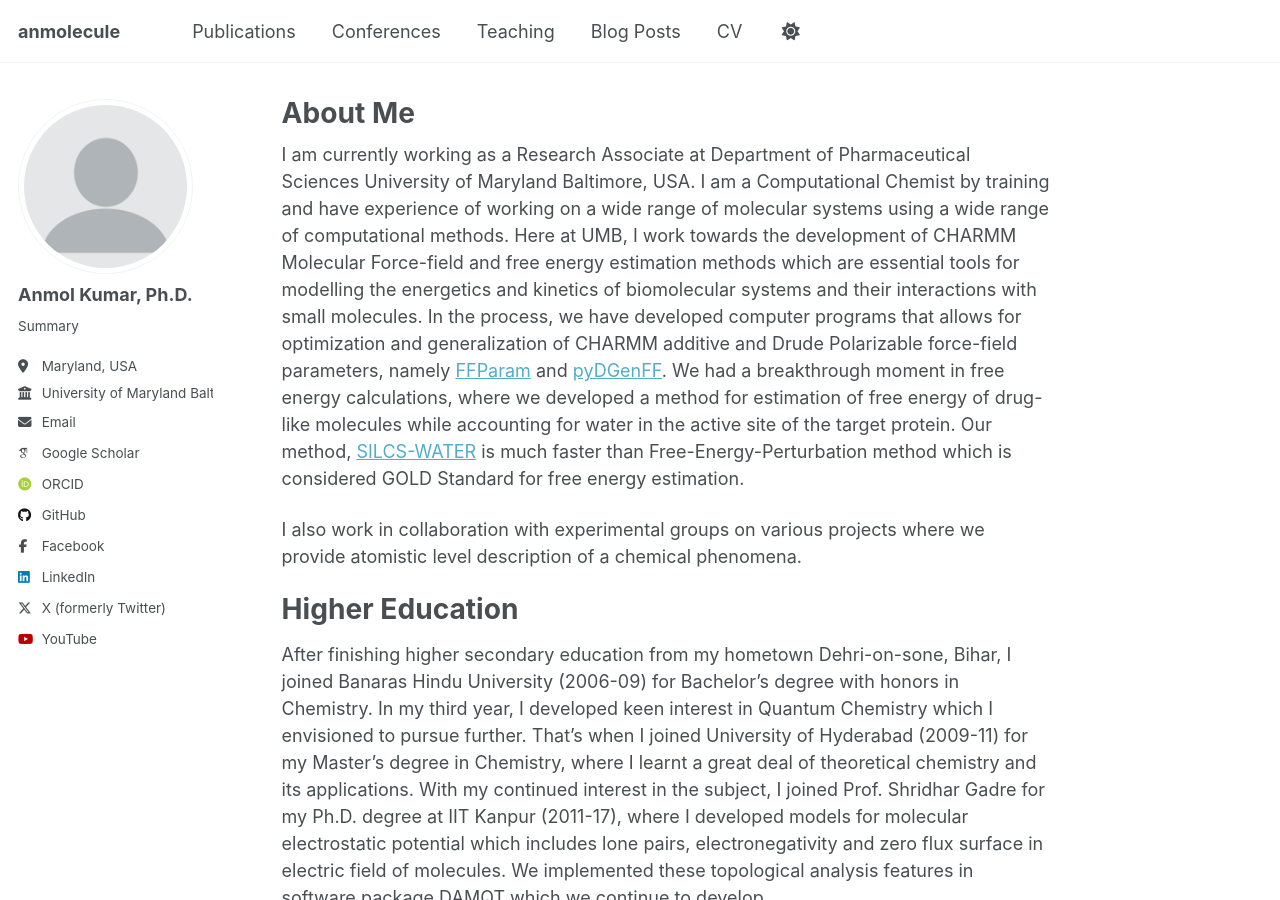
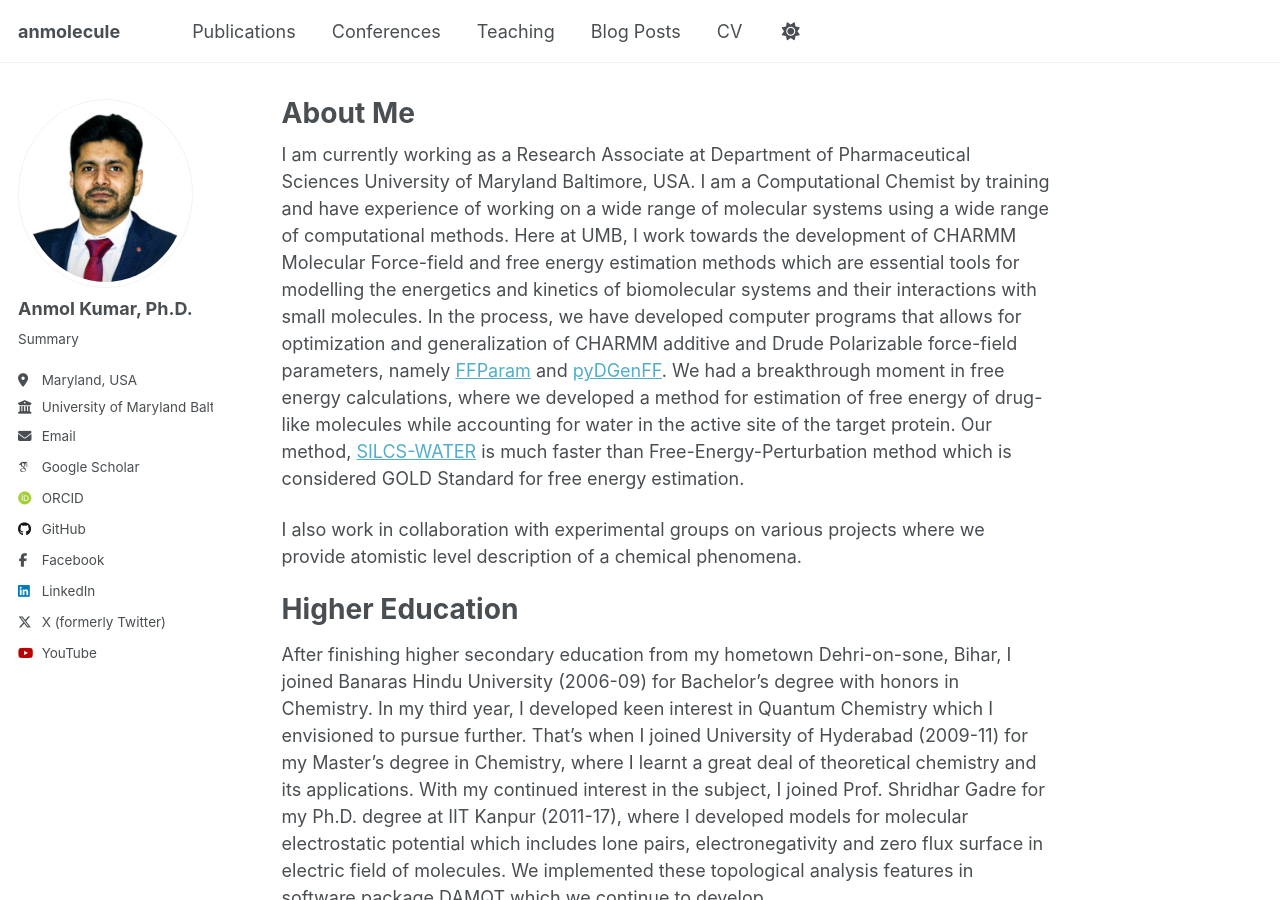
Before and after one commit to anmolecule/anmolecule.github.io, a Jekyll site: the page built from _pages/about.md, in a window 1280 px wide and 900 px high. Built offline with Jekyll 4.4.1, drawn with Linux system fonts in a browser that asks for light colours; some web fonts are replaced; a script that is not in the unit is left out.

Commit message:
Check commit

```diff
--- a/_config.yml
+++ b/_config.yml
@@ -22,7 +22,7 @@ repository               : "academicpages/academicpages.github.io"
 #               Additional customization can be done by editing /_includes/author-profile.html
 author:
   # Biographic information
-  avatar           : "profile.png"
+  avatar           : "anmol_photo.jpg"
   name             : "Anmol Kumar, Ph.D."
   #pronouns         : # example: "she/her"
   bio              : "Summary"
```
Also changed, not shown: images/anmol_photo.jpg (added).
